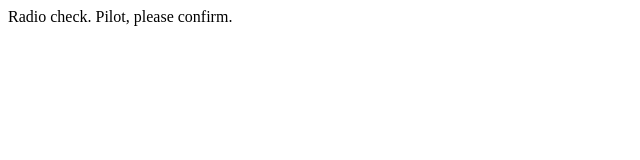
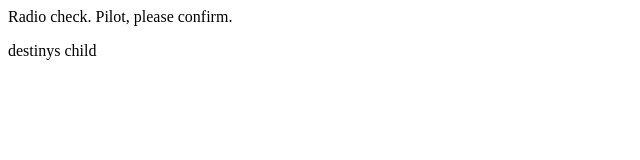
Before and after one commit to HNYridr/comLOG, a plain HTML site: page index.html in a window 1280 px wide. Shown: the full height of the page, 0-640 px from the left. Drawn offline with Linux system fonts and the light colour scheme.

Commit message:
added second line to log

```diff
--- a/index.html
+++ b/index.html
@@ -1,5 +1,6 @@
 <html>
    <body>
       <p>Radio check. Pilot, please confirm.</p>
+      <p>destinys child</p>
    </body>
 </html>
```
